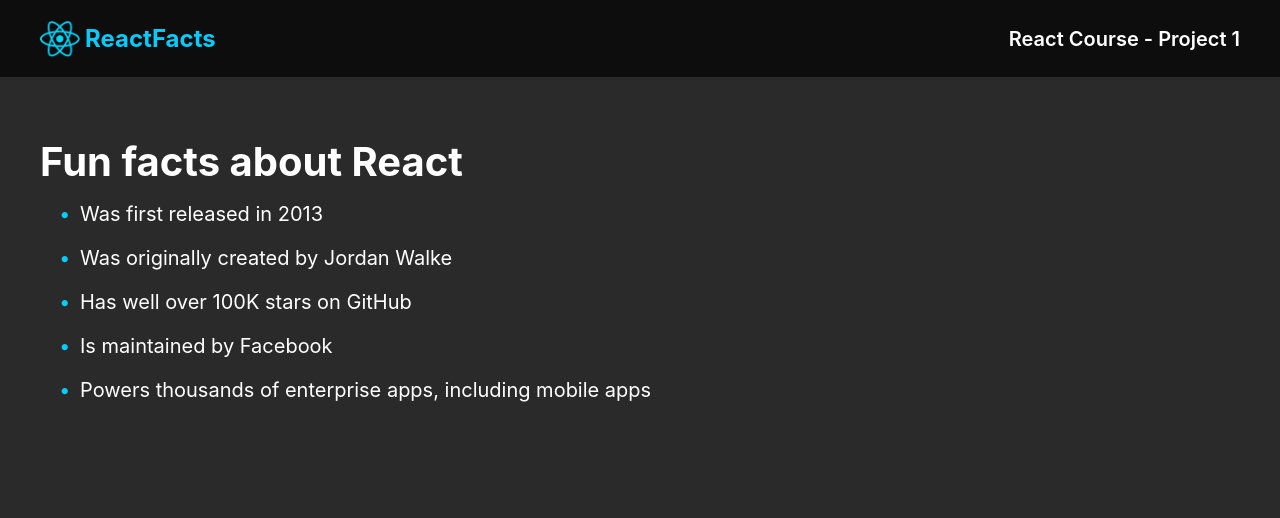
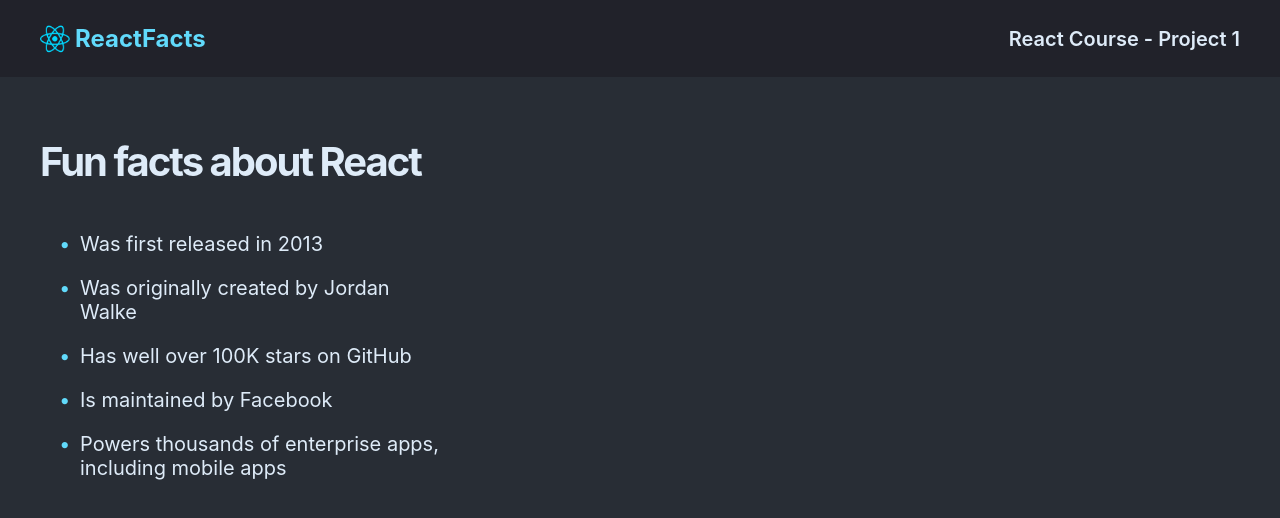
Before and after one commit to atoopdev/react-website, a React (Create React App) app in the folder react-webpage/: page / in a window 1280 px wide. Shown: the top 518 px of the page. Built offline with nearby package versions, Linux system fonts and the light colour scheme.

Commit message:
couple css tweaks

```diff
--- a/react-webpage/src/index.css
+++ b/react-webpage/src/index.css
@@ -4,7 +4,7 @@
 
 body {
   margin: 0;
-  background-color: rgb(43, 42, 42);
+  background-color: #282D35;
   font-family: 'Inter', sans-serif;
   -webkit-font-smoothing: antialiased;
   -moz-osx-font-smoothing: grayscale;
@@ -14,6 +14,7 @@
   margin: 0;
   font-size: 2.5rem;
   font-weight: 700;
+  letter-spacing: -0.05em;
 
 }
 
@@ -23,8 +24,8 @@
 }
 
 header{
-  background-color: rgb(14, 13, 13);
-  color: #FFF;
+  background-color: #21222A;
+  color: #DEEBF8;
 }
 
 nav{
@@ -42,12 +43,12 @@
 }
 
 .header_logo{
-  height: 40px;
+  height: 30px;
   margin-right: 5px;
 }
 
 .txt_logo{
-  color: #00ccff;
+  color: #61DAFB;
   font-size: 1.5rem;
   font-weight: 700;
 }
@@ -58,12 +59,14 @@
 }
 
 main{
-  color: #FFF;
+  color: #DEEBF8;
   margin: 60px 40px;
 }
 
 ul{
+  margin-top: 46px;
   list-style:none;
+  max-width: 400px;
 }
 
 li{
@@ -74,7 +77,7 @@
 /* blue list bullets */
 ul li::before{
   content: "\2022";
-  color:#00ccff;
+  color:#61DAFB;
   font-weight: bold;
   display: inline-block;
   width: 1em;
```
